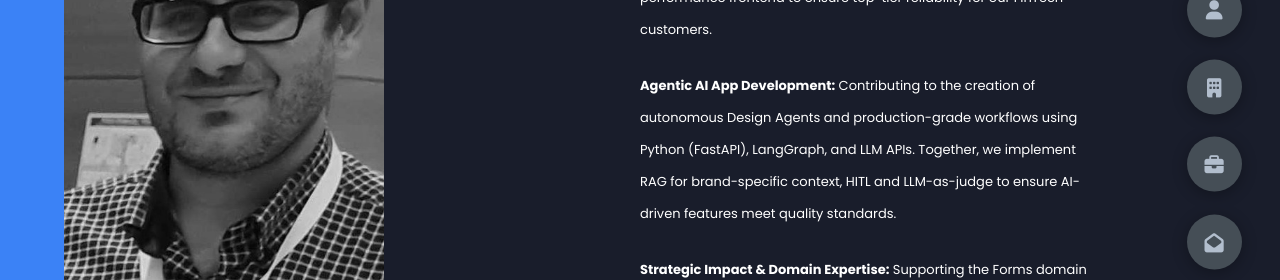
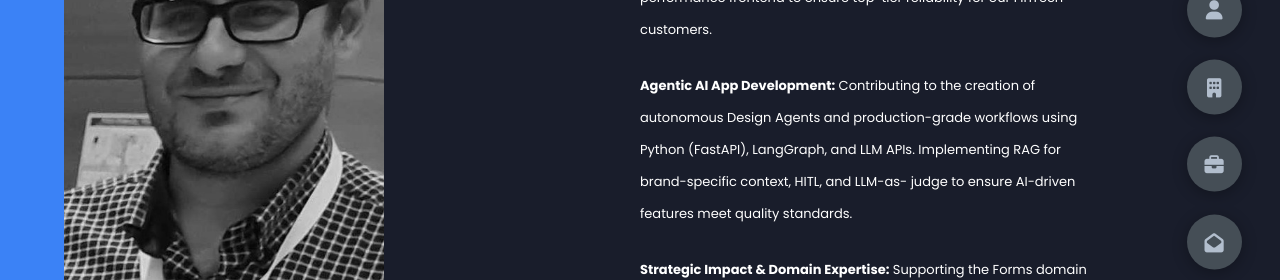
Before and after one commit to EvansRigopoulos/portfolio-Website, a React (Vite) app: page / in a window 1280 px wide. Shown: the part 313-593 px from the top of the page. Built offline with nearby package versions, Linux system fonts and the light colour scheme.

Commit message:
feat: update header

```diff
--- a/src/components/Header.tsx
+++ b/src/components/Header.tsx
@@ -34,8 +34,8 @@ const Header = () => {
               <strong>Agentic AI App Development:</strong> Contributing to the
               creation of autonomous Design Agents and production-grade
               workflows using Python (FastAPI), LangGraph, and LLM APIs.
-              Together, we implement RAG for brand-specific context, HITL and
-              LLM-as-judge to ensure AI-driven features meet quality standards.
+              Implementing RAG for brand-specific context, HITL, and LLM-as-
+              judge to ensure AI-driven features meet quality standards.
             </p>
             <p>
               <strong>Strategic Impact & Domain Expertise:</strong> Supporting
```
